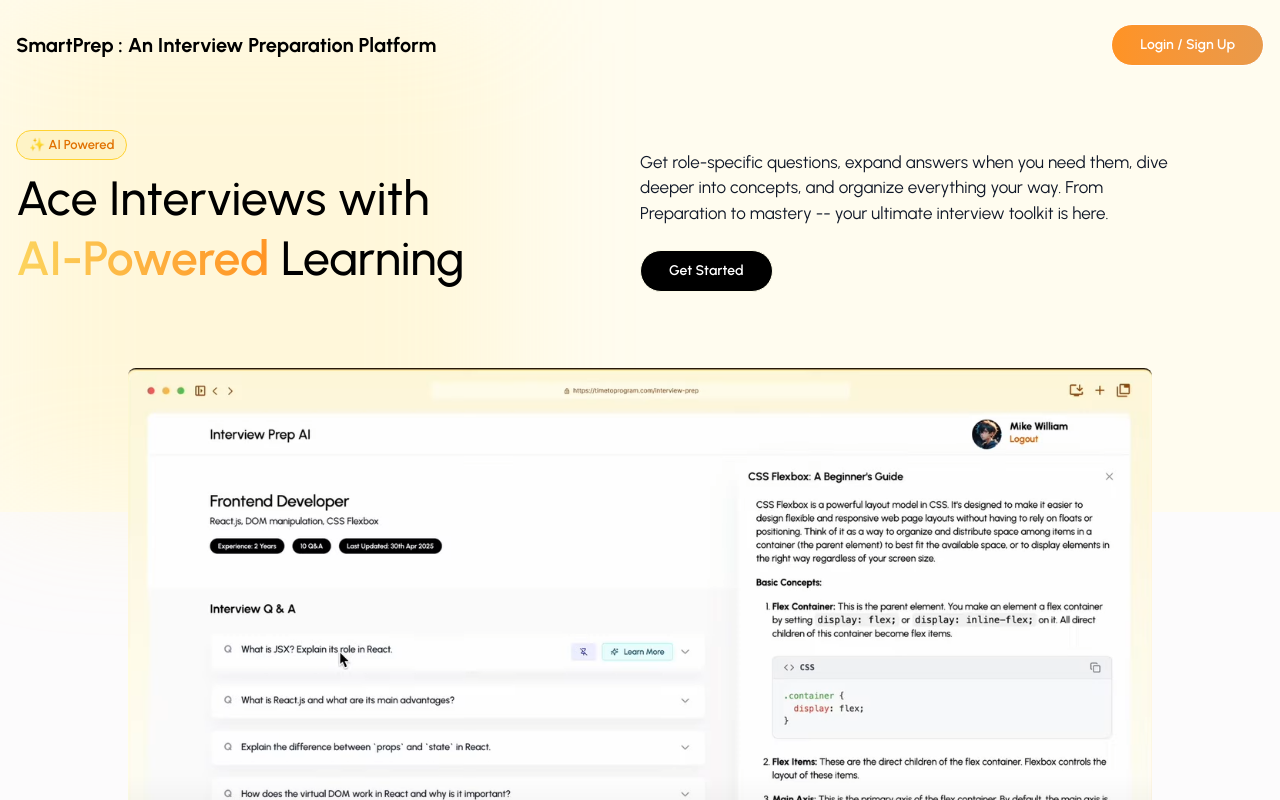
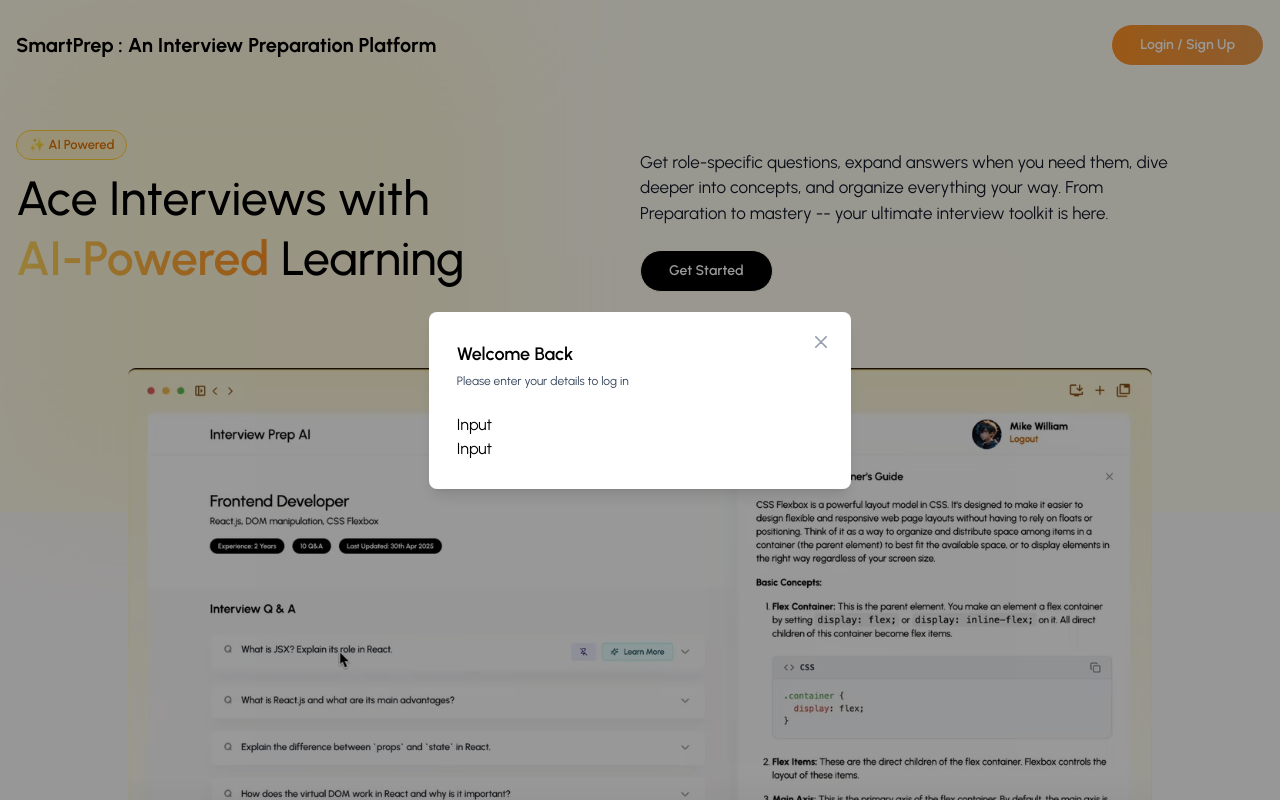
Before and after one commit to aryandumale04/smartPrep, a React (Vite) app in the folder frontend/smartPrep/: page / in a window 1280 px wide. Shown: the top 800 px of the page. Built offline with nearby package versions, Linux system fonts and the light colour scheme.

Commit message:
Add Modal functionality and  Login UI setup

```diff
--- /dev/null
+++ b/frontend/smartPrep/src/components/Inputs/Input.jsx
@@ -0,0 +1,11 @@
+import React from 'react'
+
+const Input = ({
+    value, onChange, label, placeholder, type
+}) => {
+  return (
+    <div>Input</div>
+  )
+}
+
+export default Input
--- /dev/null
+++ b/frontend/smartPrep/src/components/Modal.jsx
@@ -0,0 +1,43 @@
+import React from 'react'
+
+const Modal = ({
+    children,
+    isOpen, onClose,hideHeader,title
+
+}) => {
+  return (
+    <div className='fixed inset-0 z-50 flex justify-center items-center w-full h-full bg-black/40'>
+
+        {/* Modal Content  */}
+        <div className='relative flex flex-col bg-white shadow-lg rounded-lg overflow-hidden'>
+
+        {/* Modal Header */}
+        {!hideHeader && (
+            <div className="flex items-center justify-between p-4 border-b border-gray-200">
+                <h3 className='md:text-lg font-medium text-gray-900'>
+                    {title}
+                </h3>
+
+            </div>
+        )}
+        <button type="button" className='text-gray-400 bg-transparent hover:bg-orange-100 hover:text-gray-900 rounded-lg text-sm w-8 h-8 flex justify-center items-center absolute top-3.5 right-3.5 cursor-pointer' onClick={onClose}>
+            <svg className='w-3 h-3' aria-hidden="true" xmlns="http://www.w3.org/2000/svg" fill='none' viewBox="0 0 14 14" >
+                <path stroke="currentColor" strokeLinecap='round' strokeLinejoin='round' strokeWidth="2" d = "M1 1l6 6m0 0l6 6M7 7l6-6M7 7l-6 6" >
+
+                </path>
+            </svg>
+        </button>
+
+        {/* Modal Body (Scrollable) */}
+        <div className='flex-1 overflow-y-auto custom-scrollbar'>
+            {children}
+
+        </div>
+
+
+        </div>
+    </div>
+  )
+}
+
+export default Modal
--- a/frontend/smartPrep/src/pages/Auth/Login.jsx
+++ b/frontend/smartPrep/src/pages/Auth/Login.jsx
@@ -1,9 +1,54 @@
-import React from "react";
+import React, { useState } from "react";
+import { useNavigate } from "react-router-dom";
+import Input from "../../components/Inputs/Input"
 
-const Login = () =>{
+const Login = ({ setCurrentPage }) =>{
+    const [email,setEmail] = useState("");
+    const [password, setPassword] = useState("");
+    const [error, setError] = useState(null);
+
+    const navigate = useNavigate();
+
+    // Handle Login Form submit
+    const handleLogin = async (e) =>{
+        e.preventDefault();
+    }
+
+
     return (
-        <div>
-            Login</div>
+        <div className="w-[90vw] md:w-[33vw] p-7 flex flex-col justify-center">
+            <h3 className="text-lg font-semibold text-black">
+                Welcome Back
+            </h3>
+            <p className="text-xs text-slate-700 mt-[5px] mb-6">
+                Please enter your details to log in
+
+            </p>
+            <form onSubmit={handleLogin}>
+                <Input
+                value={email}
+                onChange={
+                    ({target}) => {
+                        setEmail(target.value)
+
+                    }}
+                label="Email Address"
+                placeholder="john@example.com"
+                type="text"
+                >
+                </Input>
+                <Input
+                value={password}
+                onChange={({target}) => {
+                    setPassword(target.value)
+                }}
+                label="Password"
+                placeholder="Min 8 Characters"
+                type="password">
+                </Input>
+            </form>
+
+        </div>
     )
 }
 
--- a/frontend/smartPrep/src/pages/Landingpage.jsx
+++ b/frontend/smartPrep/src/pages/Landingpage.jsx
@@ -3,6 +3,10 @@
 import { APP_FEATURES } from "../utils/data";
 import {LuSparkles} from 'react-icons/lu';
 import HERO_IMG  from "../assets/hero-img.png"
+import Modal from "../components/Modal"
+import Login from "../pages/Auth/Login"
+import SignUp from "../pages/Auth/SignUp"
+
 
 const Landingpage = () => {
 
@@ -139,6 +143,27 @@
 
 
        </div>
+       <Modal
+       isOpen={openAuthModal}
+       onClose={() =>{
+        setOpenAuthModal(false);
+        setCurrentPage("login");
+       }}
+       hideHeader
+      >
+        <div>
+          {
+            currentPage === "login" && (
+              <Login setCurrentPage={setCurrentPage} />
+            )
+          }
+          {
+            currentPage === "signup" && (
+              <SignUp setCurrentPage={setCurrentPage} />
+            )
+          }
+          </div>
+          </Modal>
 
 
     </>
```
